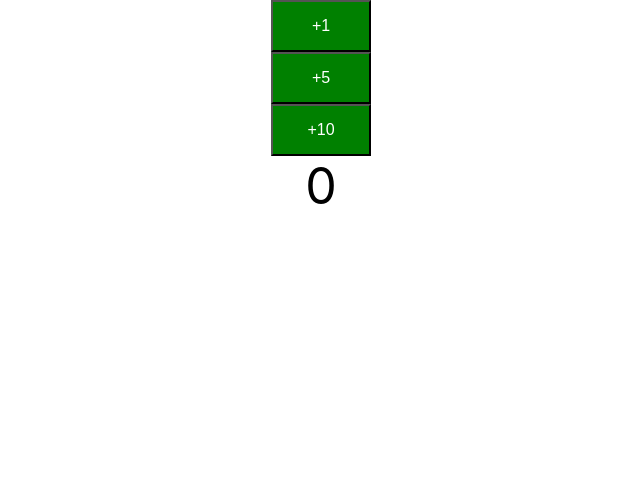
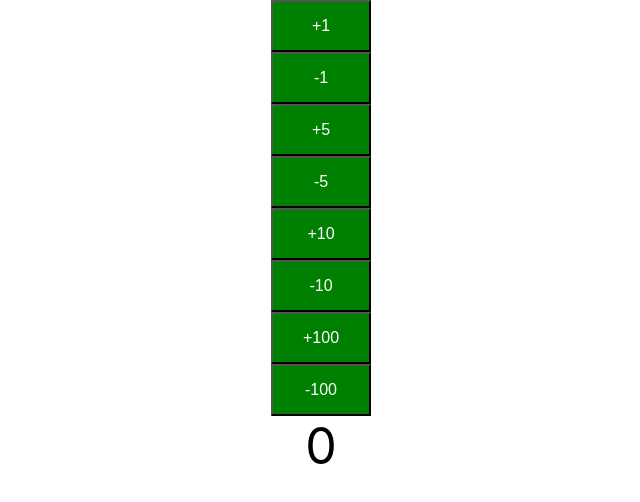
Before and after one commit to Malanius/fullstack-todo, a React (Create React App) app in the folder todo-fe/: page / in a window 1280 px wide. Shown: the top 502 px of the page, without its empty margins (319-959 px from the left). Built offline with nearby package versions, Linux system fonts and the light colour scheme.

Commit message:
Add counter buttons

```diff
--- a/todo-fe/src/counter/Counter.jsx
+++ b/todo-fe/src/counter/Counter.jsx
@@ -19,8 +19,13 @@ export default class Counter extends Component {
         return (
             <div className="counter" >
                 <IncrementButton incrementBy={1} incrementFunction={this.increment}/>
+                <IncrementButton incrementBy={-1} incrementFunction={this.increment}/>
                 <IncrementButton incrementBy={5} incrementFunction={this.increment}/>
+                <IncrementButton incrementBy={-5} incrementFunction={this.increment}/>
                 <IncrementButton incrementBy={10} incrementFunction={this.increment}/>
+                <IncrementButton incrementBy={-10} incrementFunction={this.increment}/>
+                <IncrementButton incrementBy={100} incrementFunction={this.increment}/>
+                <IncrementButton incrementBy={-100} incrementFunction={this.increment}/>
                 <span className="count">{this.state.counter}</span>
             </div>
         )
--- a/todo-fe/src/counter/incrementButton/IncrementButton.jsx
+++ b/todo-fe/src/counter/incrementButton/IncrementButton.jsx
@@ -3,7 +3,7 @@ import PropTypes from 'prop-types';
 import './IncrementButton.css';
 
 const IncrementButton = (props) => {
-    const title = props.incrementBy > 0 ? '+' + props.incrementBy : '-' + Math.abs(props.incrementBy)
+    const title = props.incrementBy > 0 ? '+' + props.incrementBy : props.incrementBy;
     return (
         <div>
             <button
```
